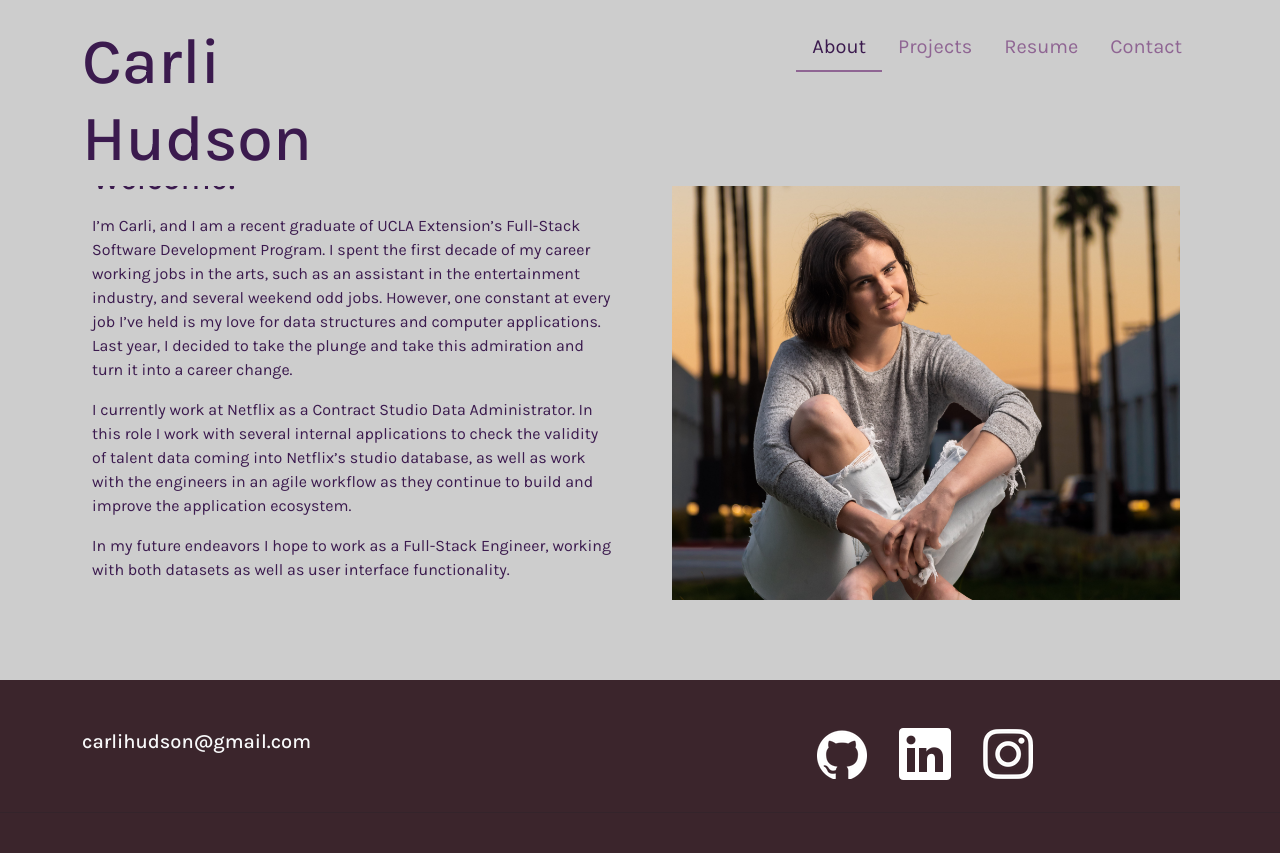
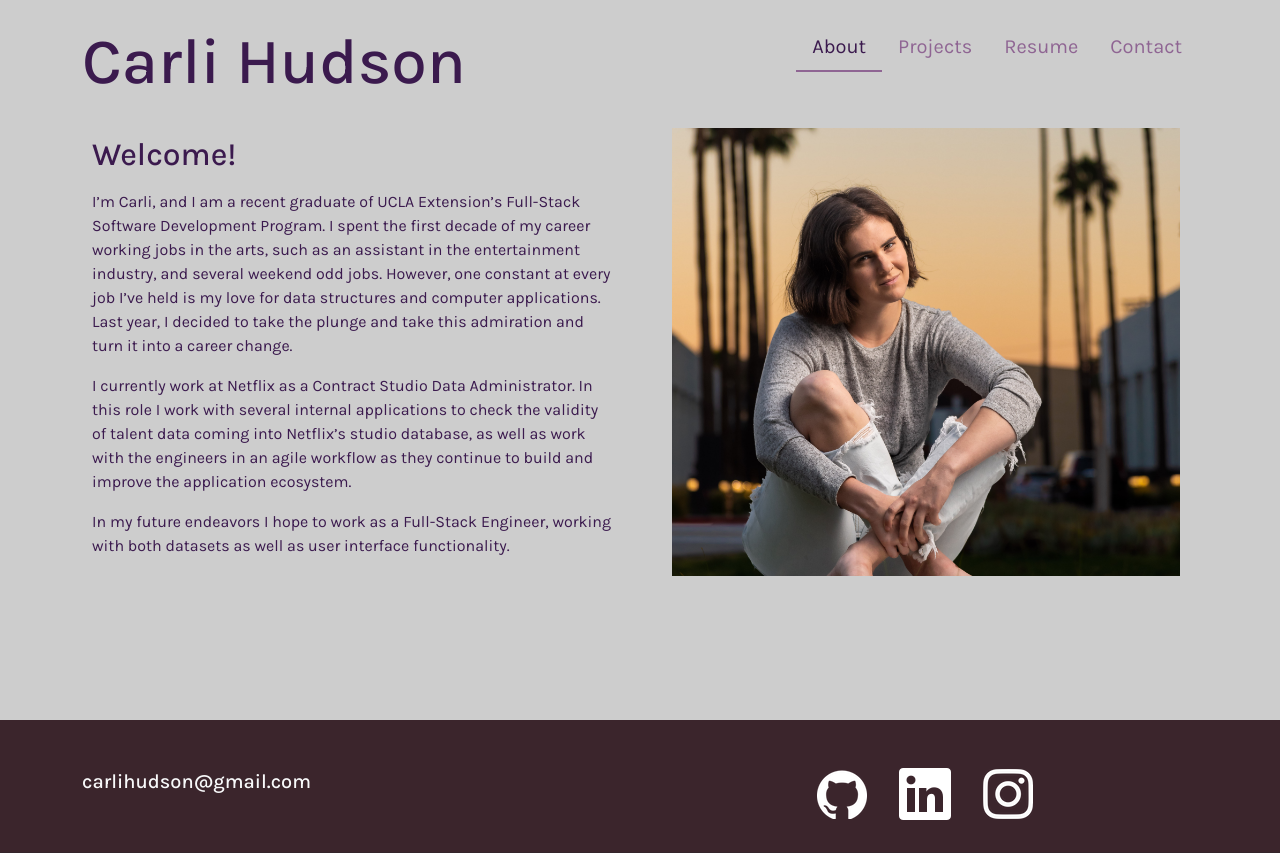
Before and after one commit to carlihudson/react-portfolio, a React (Create React App) app: page / in a window 1280 px wide. Before the commit the page ends 800 px from the top, so only its background shows below. Built offline with nearby package versions, Linux system fonts and the light colour scheme.

Commit message:
fixed footer styling again

```diff
--- a/package.json
+++ b/package.json
@@ -11,6 +11,7 @@
     "fs": "^0.0.1-security",
     "react": "^18.2.0",
     "react-dom": "^18.2.0",
+    "react-icons": "^4.8.0",
     "react-pdf": "^6.2.2",
     "react-scripts": "5.0.1",
     "web-vitals": "^2.1.4"
--- a/src/assets/css/style.css
+++ b/src/assets/css/style.css
@@ -31,7 +31,7 @@
 }
 
 .portfolio-container {
-    min-height: 96vh;
+    min-height: 90vh;
     display: flex;
     flex-direction: column;
     font-family: 'Karla', sans-serif;
@@ -47,7 +47,7 @@
 }
 
 .footer {
-    height: 15vh;
+    height: 10vh;
     font-family: 'Karla', sans-serif;
 }
 
@@ -70,7 +70,7 @@
 }
 
 .resume-content {
-    padding-top: 54px;
+    padding-top: 75px;
 }
 
 .page-title {
@@ -83,7 +83,6 @@
 
 .ch-res {
     size: 80%;
-    margin-bottom: 10rem;
 }
 
 .project-bg {
@@ -91,7 +90,3 @@
     width: 100%;
     height: 100%;
   }
-
-  button {
-    margin-bottom: 5rem
-  }
--- a/src/components/Footer.js
+++ b/src/components/Footer.js
@@ -11,7 +11,7 @@ const styles = {
 
 function Footer() {
     return (
-        <div style={styles.footer} className="page-footer-section footer fixed-bottom  py-3">
+        <div style={styles.footer} className="page-footer-section footer py-3">
                 <div className="container">
                     <div className="row align-items-center">
                             <h5 className="col-6 text-light">carlihudson@gmail.com</h5>
--- a/src/components/Navigation.js
+++ b/src/components/Navigation.js
@@ -13,7 +13,7 @@ function Navigation({ currentPage, handlePageChange }) {
       <h1 className="mt-4 carli-h-header">Carli Hudson</h1>
       </a>
     </div>
-    <div className="col-8 mt-4">
+    <div className="col-6 mt-4">
     <ul className="nav col justify-content-end">
       <li className="nav-item">
         <a
--- a/src/components/Project.js
+++ b/src/components/Project.js
@@ -12,7 +12,7 @@ function Project(props) {
         <div className="row">
           <h1 className='page-title'>Projects</h1>
       </div>
-      <div className="project" key={projectName}>
+      <div className="project">
       <img
         src={image}
         alt={removeHyphensAndCapitalize(projectName)}
```
Also changed, not shown: 1 other file (tests, documents, lock files or other folders).
